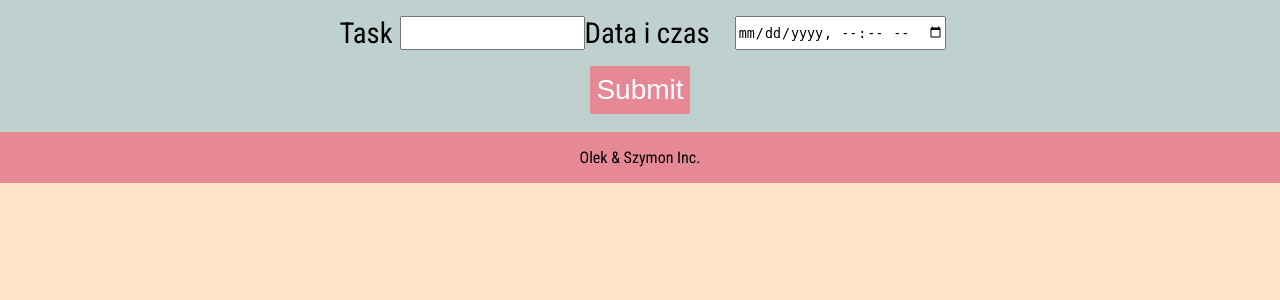
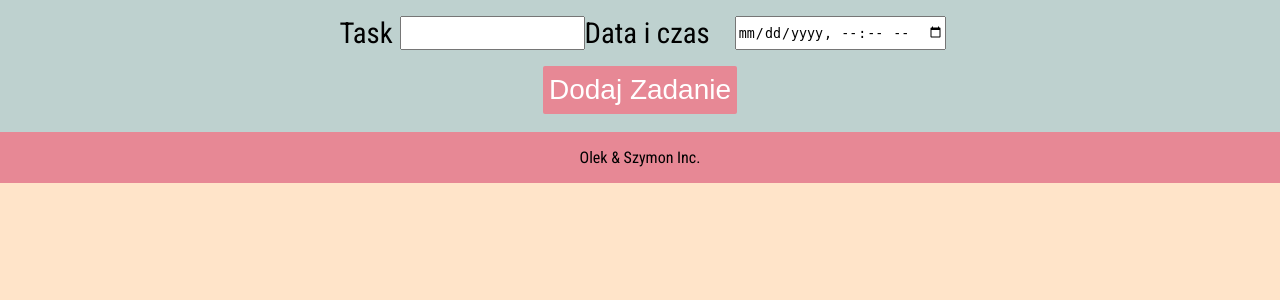
Before and after one commit to OlekWielki/TaskList, a PHP site: page / in a window 1280 px wide. Shown: the part 105-405 px from the top of the page. Run offline with PHP 8.4, Linux system fonts and the light colour scheme; a user stored in the database is signed in; data that the repository does not hold is empty.

Commit message:
Update index.php

```diff
--- a/index.php
+++ b/index.php
@@ -31,7 +31,7 @@
                 <input type="datetime-local" name="data" id="data" class="forms" required>
             </span>
             <span id="przycisk">
-                <input type="submit" name="submit" id="submit" class="forms">
+                <input type="submit" name="submit" id="submit" class="forms" value="Dodaj Zadanie">
             </span>
         </form>
         <?php
@@ -149,7 +149,6 @@ function wyswietlAlert() {
 
     if (zrobione == false && dateandtime === godzinaZPHP) {
         alert("wykonaj zadanie " + taskZPHP);
-
         zrobione = true;
     }
     console.log(dateandtime);
```
